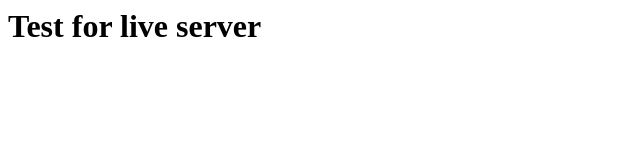
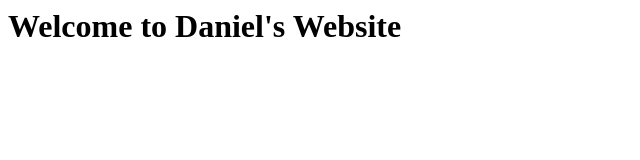
Before and after one commit to dtilney/dtilney.github.io, a plain HTML site: page index.html in a window 1280 px wide. Shown: the whole page, without its empty margins (0-640 px from the left). Drawn offline with Linux system fonts and the light colour scheme.

Commit message:
new homepage

```diff
--- a/index.html
+++ b/index.html
@@ -1,3 +1,12 @@
-<body>
-  <h1>Test for live server</h1>
-</body>
+<html>
+    <head>
+        <title>
+            Daniel's Website
+        </title>
+    </head>
+    <body>
+        <h1>
+            Welcome to Daniel's Website
+        </h1>
+    </body>
+</html>
```
